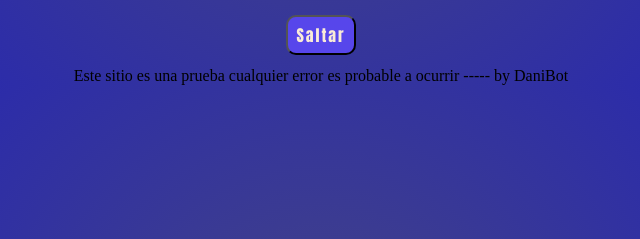
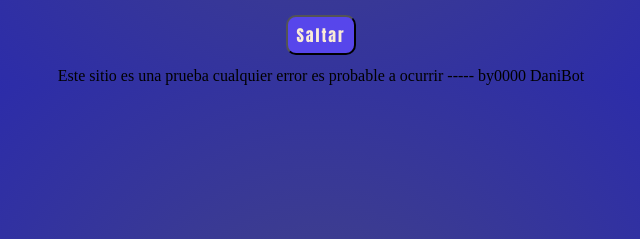
Before and after one commit to RDani1001/guessthepokemon, a plain HTML site: page index.html in a window 1280 px wide. Shown: the part 519-758 px from the top of the page, 319-959 px from the left. Drawn offline with Linux system fonts and the light colour scheme; no server answers.

Commit message:
Add files via upload

```diff
--- a/index.html
+++ b/index.html
@@ -29,7 +29,7 @@
         </div>
     </div>
     <footer>
-        <p>Este sitio es una prueba cualquier error es probable a ocurrir ----- by DaniBot</p>
+        <p>Este sitio es una prueba cualquier error es probable a ocurrir ----- by0000 DaniBot</p>
     </footer>
     </center>
     </div>
```
